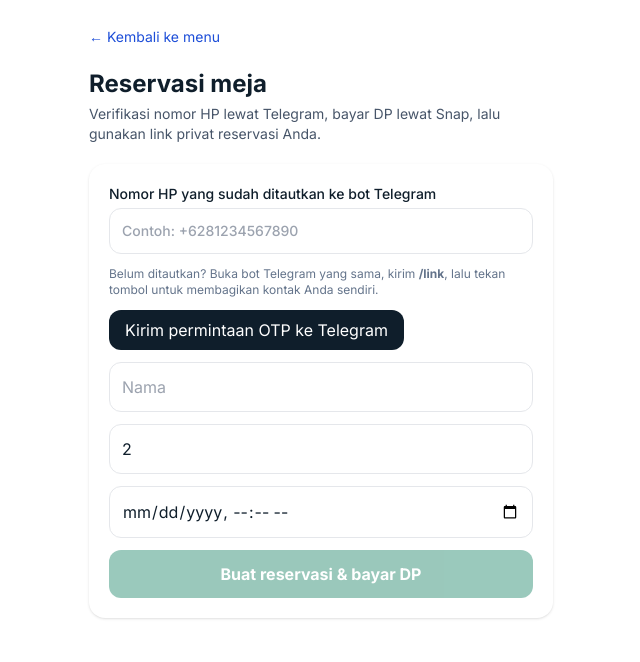
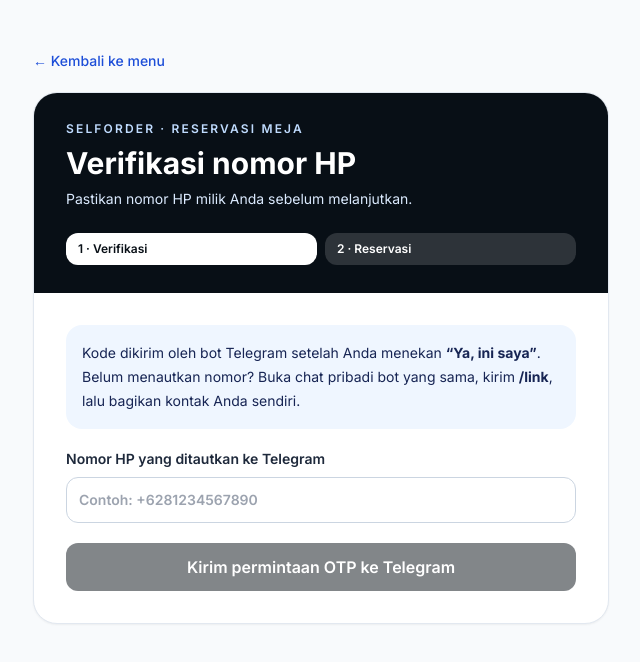
Before and after one commit to Kographh2/SelfOrders-kograph, a Next.js app: page /reservations/new in a window 1280 px wide. Shown: the top 662 px of the page, without its empty margins (319-959 px from the left). Built offline with nearby package versions, Linux system fonts and the light colour scheme; no server answers.

Commit message:
UPDATE FITUR AND SYSTEM 5

```diff
--- a/src/app/reservations/new/page.tsx
+++ b/src/app/reservations/new/page.tsx
@@ -4,13 +4,17 @@ import { Suspense, useEffect, useRef, useState } from "react";
 import { useSearchParams } from "next/navigation";
 import { loadMidtransSnap } from "@/lib/midtrans-client";
 
+type Step = "verify" | "booking";
+
 function NewReservationForm() {
   const search = useSearchParams();
   const storeId = search.get("store") || "";
+  const [step, setStep] = useState<Step>("verify");
   const [phone, setPhone] = useState("");
   const [otp, setOtp] = useState("");
   const [accessToken, setAccessToken] = useState("");
   const [sent, setSent] = useState(false);
+  const [busy, setBusy] = useState(false);
   const [message, setMessage] = useState("");
   const [name, setName] = useState("");
   const [party, setParty] = useState("2");
@@ -18,97 +22,214 @@ function NewReservationForm() {
   const [reservationId, setReservationId] = useState(search.get("reservation") || "");
   const [privateToken, setPrivateToken] = useState("");
   const [privateUrl, setPrivateUrl] = useState("");
+  const [reservationCreated, setReservationCreated] = useState(false);
   const bookingRef = useRef({ id: "", secret: "", auth: "" });
 
   useEffect(() => {
-    const saved = localStorage.getItem("reservation_private_token");
-    if (saved) setPrivateToken(saved);
-    bookingRef.current = { id: search.get("reservation") || "", secret: saved || "", auth: "" };
+    const savedPrivateToken = localStorage.getItem("reservation_private_token") || "";
+    const savedAccessToken = sessionStorage.getItem("reservation_phone_access_token") || "";
+    const savedPhone = sessionStorage.getItem("reservation_phone_number") || "";
+    const queryReservationId = search.get("reservation") || "";
+    setPrivateToken((queryReservationId && localStorage.getItem(`reservation_private_token:${queryReservationId}`)) || savedPrivateToken);
+    setAccessToken(savedAccessToken);
+    setPhone(savedPhone);
+    setReservationId(queryReservationId);
+    setReservationCreated(Boolean(queryReservationId));
+    setStep(savedAccessToken ? "booking" : "verify");
+    bookingRef.current = { id: queryReservationId, secret: savedPrivateToken, auth: savedAccessToken };
   }, [search]);
+
   useEffect(() => {
     bookingRef.current = { id: reservationId, secret: privateToken, auth: accessToken };
   }, [reservationId, privateToken, accessToken]);
 
   const checkPayment = async () => {
     const { id, secret, auth } = bookingRef.current;
-    if (!id || !auth || !secret) return;
+    if (!id || !auth || !secret) {
+      setMessage("Sesi verifikasi reservasi sudah tidak tersedia. Verifikasi kembali nomor HP Anda.");
+      return;
+    }
+    setBusy(true);
     const query = new URLSearchParams({ reservationId: id, privateToken: secret });
+    try {
       const response = await fetch(`/api/reservations?${query}`, { headers: { "x-phone-access-token": auth } });
       const result = await response.json();
-    if (response.ok) {
+      if (!response.ok) return setMessage(result.error || "Gagal mengecek pembayaran");
       if (["paid", "not_required"].includes(result.data.deposit_status)) {
         setPrivateUrl(result.data.privateUrl);
         setMessage("Reservasi terkonfirmasi. Link privat reservasi Anda siap.");
       } else setMessage("DP masih menunggu konfirmasi Midtrans.");
-    } else setMessage(result.error || "Gagal mengecek pembayaran");
+    } catch {
+      setMessage("Koneksi terputus. Coba cek pembayaran kembali.");
+    } finally {
+      setBusy(false);
+    }
   };
 
   const send = async () => {
+    setBusy(true);
     setMessage("");
+    try {
       const response = await fetch("/api/reservations/telegram-otp", {
         method: "POST", headers: { "Content-Type": "application/json" }, body: JSON.stringify({ phone }),
       });
       const result = await response.json();
       if (!response.ok) return setMessage(result.error || "Gagal mengirim permintaan OTP.");
       setSent(true);
+      setOtp("");
       setMessage(result.message || "Konfirmasi permintaan di Telegram, lalu masukkan kode 6 digit.");
+    } catch {
+      setMessage("Koneksi terputus. Coba kirim permintaan OTP kembali.");
+    } finally {
+      setBusy(false);
+    }
   };
 
   const verify = async () => {
+    setBusy(true);
+    setMessage("");
+    try {
       const response = await fetch("/api/reservations/verify-telegram-otp", {
         method: "POST", headers: { "Content-Type": "application/json" }, body: JSON.stringify({ phone, code: otp }),
       });
       const result = await response.json();
       if (!response.ok) return setMessage(result.error || "OTP tidak valid.");
-    setAccessToken(result.data.accessToken);
-    setMessage("Nomor HP berhasil diverifikasi lewat Telegram.");
+      const verifiedToken = result.data.accessToken;
+      setAccessToken(verifiedToken);
+      sessionStorage.setItem("reservation_phone_access_token", verifiedToken);
+      sessionStorage.setItem("reservation_phone_number", result.data.phone);
+      setPhone(result.data.phone);
+      setStep("booking");
+      setSent(false);
+      setOtp("");
+      setMessage("Nomor HP berhasil diverifikasi. Silakan lengkapi detail reservasi.");
+    } catch {
+      setMessage("Koneksi terputus. Coba verifikasi kode kembali.");
+    } finally {
+      setBusy(false);
+    }
   };
 
   const book = async () => {
+    if (!accessToken) {
+      setStep("verify");
+      setMessage("Verifikasi nomor HP terlebih dahulu.");
+      return;
+    }
+    setBusy(true);
+    setMessage("");
+    try {
       const response = await fetch("/api/reservations", {
         method: "POST", headers: { "Content-Type": "application/json", "x-phone-access-token": accessToken },
         body: JSON.stringify({ storeId, customerName: name, partySize: Number(party), reservedFor: new Date(date).toISOString() }),
       });
       const result = await response.json();
-    if (!response.ok) return setMessage(result.error);
+      if (!response.ok) return setMessage(result.error || "Reservasi belum berhasil dibuat.");
+      bookingRef.current = { id: result.data.reservation.id, secret: result.data.privateToken, auth: accessToken };
       setReservationId(result.data.reservation.id);
+      setReservationCreated(true);
       setPrivateToken(result.data.privateToken);
       localStorage.setItem("reservation_private_token", result.data.privateToken);
-    setMessage(`Meja ${result.data.reservation.table_id} ditahan. DP: Rp ${Number(result.data.reservation.deposit_amount).toLocaleString("id-ID")}.`);
+      localStorage.setItem(`reservation_private_token:${result.data.reservation.id}`, result.data.privateToken);
+      setMessage(`Reservasi dibuat. DP: Rp ${Number(result.data.reservation.deposit_amount).toLocaleString("id-ID")}.`);
       if (result.data.snapToken) {
         const snap = await loadMidtransSnap();
         snap.pay(result.data.snapToken, {
           onSuccess: () => { setMessage("Pembayaran diterima, memastikan status DP…"); void checkPayment(); },
           onPending: () => setMessage("Pembayaran pending. Tekan tombol cek pembayaran setelah selesai."),
           onError: () => setMessage("DP belum berhasil dibayar."),
-        onClose: () => setMessage("Halaman pembayaran ditutup. Anda dapat melanjutkan lewat tombol pembayaran di bawah."),
+          onClose: () => setMessage("Halaman pembayaran ditutup. Anda dapat melanjutkan lewat tombol cek pembayaran."),
         });
       } else setPrivateUrl(result.data.privateUrl);
+    } catch {
+      setMessage("Koneksi terputus. Coba buat reservasi kembali.");
+    } finally {
+      setBusy(false);
+    }
   };
 
-  return <main className="mx-auto max-w-lg p-6">
-    <a href={`/menu?store=${encodeURIComponent(storeId)}`} className="text-sm text-blue-700">← Kembali ke menu</a>
-    <h1 className="mt-5 text-2xl font-bold">Reservasi meja</h1>
-    <p className="mt-1 text-sm text-slate-600">Verifikasi nomor HP lewat Telegram, bayar DP lewat Snap, lalu gunakan link privat reservasi Anda.</p>
-    <div className="mt-5 space-y-3 rounded-2xl bg-white p-5 shadow">
-      <label className="block text-sm font-medium">Nomor HP yang sudah ditautkan ke bot Telegram
-        <input placeholder="Contoh: +6281234567890" value={phone} onChange={event => { setPhone(event.target.value); setSent(false); setOtp(""); setAccessToken(""); }} className="mt-1 w-full rounded-xl border p-3" />
+  const resetPhoneVerification = () => {
+    setStep("verify");
+    setAccessToken("");
+    setSent(false);
+    setOtp("");
+    setMessage("");
+    sessionStorage.removeItem("reservation_phone_access_token");
+    sessionStorage.removeItem("reservation_phone_number");
+  };
+
+  return <main className="min-h-screen bg-slate-50 px-4 py-8 sm:py-12">
+    <div className="mx-auto max-w-xl">
+      <a href={`/menu?store=${encodeURIComponent(storeId)}`} className="text-sm font-medium text-blue-700">← Kembali ke menu</a>
+      <div className="mt-5 overflow-hidden rounded-3xl border border-slate-200 bg-white shadow-sm">
+        <div className="bg-navy-950 px-6 py-7 text-white sm:px-8">
+          <p className="text-xs font-semibold uppercase tracking-[0.18em] text-blue-200">SelfOrder · Reservasi meja</p>
+          <h1 className="mt-2 text-2xl font-bold sm:text-3xl">{step === "verify" ? "Verifikasi nomor HP" : "Lengkapi reservasi"}</h1>
+          <p className="mt-2 text-sm text-blue-100">{step === "verify" ? "Pastikan nomor HP milik Anda sebelum melanjutkan." : "Pilih waktu dan isi detail kunjungan Anda."}</p>
+          <div className="mt-6 grid grid-cols-2 gap-2 text-xs font-semibold">
+            <div className={`rounded-xl px-3 py-2 ${step === "verify" ? "bg-white text-navy-950" : "bg-white/15 text-white"}`}>1 · Verifikasi</div>
+            <div className={`rounded-xl px-3 py-2 ${step === "booking" ? "bg-white text-navy-950" : "bg-white/15 text-white"}`}>2 · Reservasi</div>
+          </div>
+        </div>
+
+        <div className="space-y-5 p-6 sm:p-8">
+          {step === "verify" ? <>
+            <div className="rounded-2xl bg-blue-50 p-4 text-sm leading-6 text-blue-950">
+              Kode dikirim oleh bot Telegram setelah Anda menekan <b>“Ya, ini saya”</b>. Belum menautkan nomor? Buka chat pribadi bot yang sama, kirim <b>/link</b>, lalu bagikan kontak Anda sendiri.
+            </div>
+            <label className="block text-sm font-semibold text-slate-800">Nomor HP yang ditautkan ke Telegram
+              <input type="tel" autoComplete="tel" placeholder="Contoh: +6281234567890" value={phone} onChange={event => {
+                setPhone(event.target.value);
+                setSent(false);
+                setOtp("");
+                setAccessToken("");
+                sessionStorage.removeItem("reservation_phone_access_token");
+                sessionStorage.removeItem("reservation_phone_number");
+              }} className="mt-2 w-full rounded-xl border border-slate-300 p-3 outline-none transition focus:border-blue-600 focus:ring-2 focus:ring-blue-100" />
             </label>
-      <p className="text-xs text-slate-500">Belum ditautkan? Buka bot Telegram yang sama, kirim <b>/link</b>, lalu tekan tombol untuk membagikan kontak Anda sendiri.</p>
-      <button onClick={send} className="rounded-xl bg-navy-900 px-4 py-2 text-white">Kirim permintaan OTP ke Telegram</button>
-      {sent && <>
-        <label className="block text-sm font-medium">Kode OTP 6 digit
-          <input inputMode="numeric" autoComplete="one-time-code" maxLength={6} placeholder="000000" value={otp} onChange={event => setOtp(event.target.value.replace(/\D/g, "").slice(0, 6))} className="mt-1 w-full rounded-xl border p-3" />
+            <button disabled={busy || !phone.trim()} onClick={send} className="w-full rounded-xl bg-navy-950 p-3 font-semibold text-white transition hover:bg-navy-900 disabled:cursor-not-allowed disabled:opacity-50">
+              {busy ? "Mengirim…" : sent ? "Kirim ulang permintaan OTP" : "Kirim permintaan OTP ke Telegram"}
+            </button>
+            {sent && <div className="space-y-3 border-t border-slate-100 pt-5">
+              <label className="block text-sm font-semibold text-slate-800">Masukkan kode OTP 6 digit
+                <input inputMode="numeric" autoComplete="one-time-code" maxLength={6} placeholder="000000" value={otp} onChange={event => setOtp(event.target.value.replace(/\D/g, "").slice(0, 6))} className="mt-2 w-full rounded-xl border border-slate-300 p-3 text-center text-xl tracking-[0.4em] outline-none transition focus:border-blue-600 focus:ring-2 focus:ring-blue-100" />
               </label>
-        <button onClick={verify} className="rounded-xl bg-blue-700 px-4 py-2 text-white">Verifikasi nomor</button>
+              <button disabled={busy || otp.length !== 6} onClick={verify} className="w-full rounded-xl bg-blue-700 p-3 font-semibold text-white transition hover:bg-blue-800 disabled:cursor-not-allowed disabled:opacity-50">
+                {busy ? "Memeriksa kode…" : "Verifikasi & lanjutkan"}
+              </button>
+            </div>}
+          </> : <>
+            <div className="flex items-center justify-between rounded-2xl bg-emerald-50 p-4 text-sm text-emerald-950">
+              <span><b>Nomor terverifikasi</b><br />{phone}</span>
+              <button onClick={resetPhoneVerification} className="font-semibold text-emerald-800 underline">Ubah</button>
+            </div>
+            {!reservationCreated ? <>
+              <label className="block text-sm font-semibold text-slate-800">Nama pemesan
+                <input autoComplete="name" placeholder="Nama lengkap" value={name} onChange={event => setName(event.target.value)} className="mt-2 w-full rounded-xl border border-slate-300 p-3 outline-none focus:border-blue-600 focus:ring-2 focus:ring-blue-100" />
+              </label>
+              <div className="grid grid-cols-1 gap-4 sm:grid-cols-2">
+                <label className="block text-sm font-semibold text-slate-800">Jumlah orang
+                  <input type="number" min="1" max="30" value={party} onChange={event => setParty(event.target.value)} className="mt-2 w-full rounded-xl border border-slate-300 p-3 outline-none focus:border-blue-600 focus:ring-2 focus:ring-blue-100" />
+                </label>
+                <label className="block text-sm font-semibold text-slate-800">Tanggal dan waktu
+                  <input type="datetime-local" value={date} onChange={event => setDate(event.target.value)} className="mt-2 w-full rounded-xl border border-slate-300 p-3 outline-none focus:border-blue-600 focus:ring-2 focus:ring-blue-100" />
+                </label>
+              </div>
+              <button disabled={busy || !date || !name.trim()} onClick={book} className="w-full rounded-xl bg-emerald-700 p-3 font-bold text-white transition hover:bg-emerald-800 disabled:cursor-not-allowed disabled:opacity-50">
+                {busy ? "Memproses reservasi…" : "Buat reservasi & bayar DP"}
+              </button>
+            </> : <>
+              <div className="rounded-2xl border border-blue-100 bg-blue-50 p-4 text-sm text-blue-950">
+                <b>Reservasi sedang diproses</b>
+                <p className="mt-1">Selesaikan pembayaran DP, lalu cek status untuk mendapatkan link privat reservasi.</p>
+              </div>
+              <button disabled={busy} onClick={checkPayment} className="w-full rounded-xl border border-slate-300 p-3 font-semibold text-slate-800 disabled:opacity-50">{busy ? "Memeriksa…" : "Cek pembayaran / kirim link privat"}</button>
             </>}
-      <input placeholder="Nama" value={name} onChange={event => setName(event.target.value)} className="w-full rounded-xl border p-3" />
-      <input type="number" min="1" max="30" value={party} onChange={event => setParty(event.target.value)} className="w-full rounded-xl border p-3" />
-      <input type="datetime-local" value={date} onChange={event => setDate(event.target.value)} className="w-full rounded-xl border p-3" />
-      <button disabled={!accessToken || !date || !name} onClick={book} className="w-full rounded-xl bg-emerald-700 p-3 font-bold text-white disabled:opacity-40">Buat reservasi & bayar DP</button>
-      {reservationId && <button onClick={checkPayment} className="w-full rounded-xl border p-3 font-bold">Cek pembayaran / kirim link privat</button>}
-      {privateUrl && <div className="rounded-xl bg-emerald-50 p-4"><b>Reservasi terkonfirmasi</b><p className="mt-2">Link meja privat: <a className="break-all text-blue-700 underline" href={privateUrl}>{privateUrl}</a></p></div>}
-      {message && <p className="text-sm text-slate-700">{message}</p>}
+            {privateUrl && <div className="rounded-2xl bg-emerald-50 p-4 text-sm"><b className="text-emerald-900">Reservasi terkonfirmasi</b><p className="mt-2">Link meja privat: <a className="break-all font-medium text-blue-700 underline" href={privateUrl}>{privateUrl}</a></p></div>}
+          </>}
+          {message && <p role="status" className="rounded-xl bg-slate-100 p-3 text-sm leading-6 text-slate-700">{message}</p>}
+        </div>
+      </div>
     </div>
   </main>;
 }
```
Lines whose indentation alone changed are shown as unchanged.
